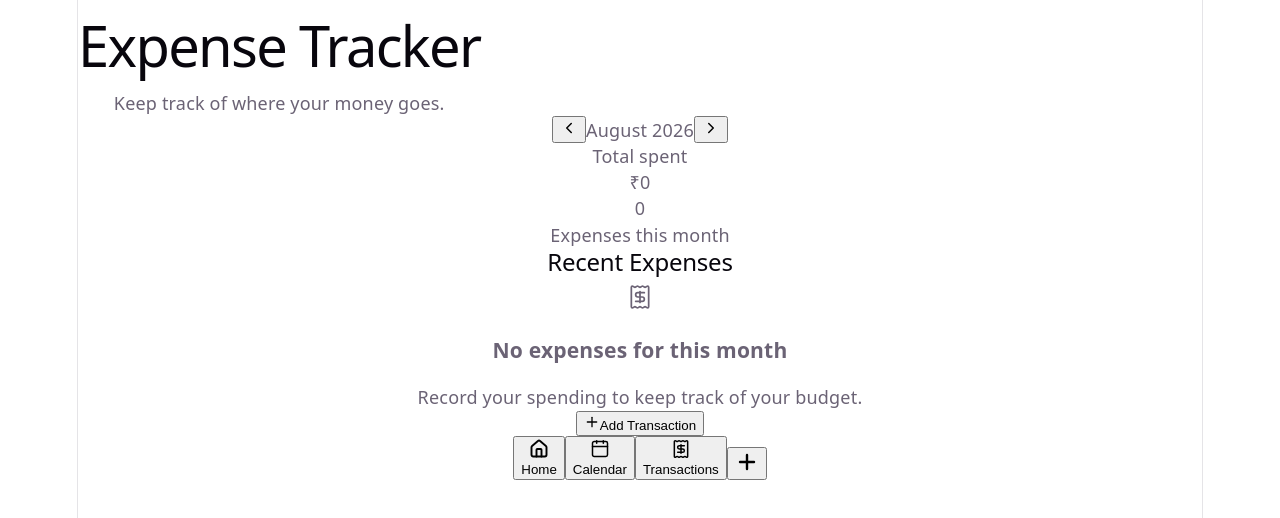
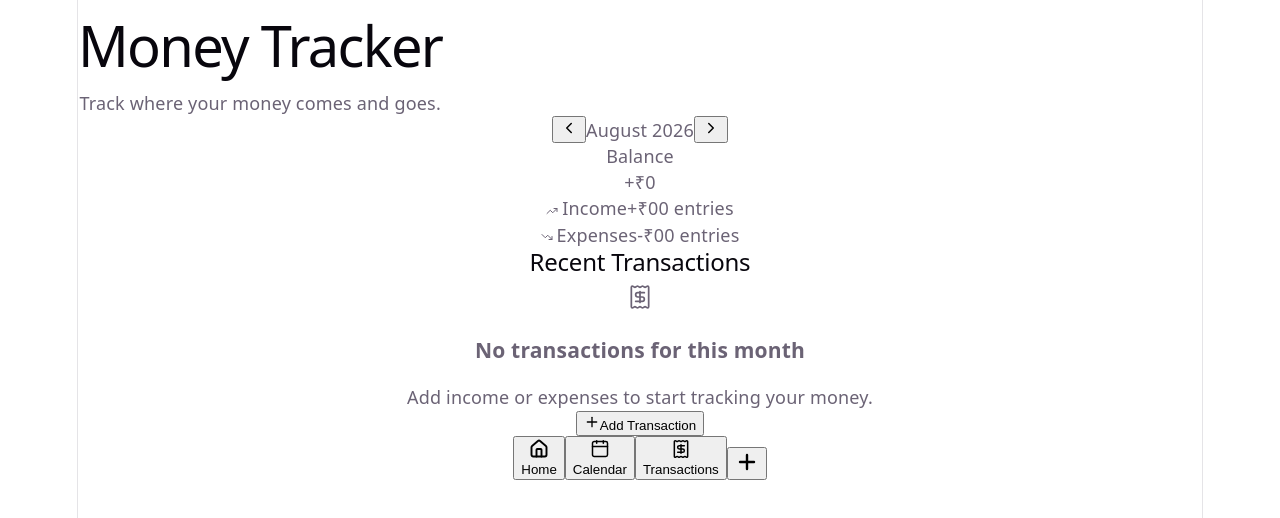
Before and after one commit to Arpan-Raval/Money_Tracker, a React (Vite) app: page / in a window 1280 px wide. Shown: the top 518 px of the page. Built offline with nearby package versions, Linux system fonts and the light colour scheme; the HTML template or start-up script is replaced by a standard one.

Commit message:
edit home page and monthly summary

```diff
--- a/src/components/MonthlySummary.jsx
+++ b/src/components/MonthlySummary.jsx
@@ -1,12 +1,16 @@
 import React from 'react';
 import { formatCurrency, formatDate } from '../utils/expenseUtils';
-import { ChevronLeft, ChevronRight } from 'lucide-react';
+import { ChevronLeft, ChevronRight, TrendingUp, TrendingDown } from 'lucide-react';
 
 export const MonthlySummary = ({
   currentYear,
   currentMonth,
   totalSpent,
+  monthlyIncome,
+  monthlyExpense,
   expensesCount,
+  incomeCount,
+  expenseOnlyCount,
   onPrevMonth,
   onNextMonth,
   onResetToCurrentMonth
@@ -15,9 +19,12 @@ export const MonthlySummary = ({
   const monthDateStr = `${currentYear}-${String(currentMonth).padStart(2, '0')}-01`;
   const monthTitle = formatDate(monthDateStr, 'monthYear');
 
+  const balance = (monthlyIncome || 0) - (monthlyExpense || 0);
+  const isPositive = balance >= 0;
+
   return (
-    <section aria-label="Monthly Spending Summary">
-      {/* Main Monthly Summary Card */}
+    <section aria-label="Monthly Financial Summary">
+      {/* Main Monthly Summary Card — Balance */}
       <div className="monthly-summary-card">
         <div className="monthly-summary-header">
           <button
@@ -48,16 +55,40 @@ export const MonthlySummary = ({
           </button>
         </div>
 
-        <div className="summary-label">Total spent</div>
-        <div className="summary-amount">{formatCurrency(totalSpent)}</div>
+        <div className="summary-label">Balance</div>
+        <div
+          className="summary-amount"
+          style={{ color: isPositive ? 'var(--income-primary)' : 'var(--expense-text)' }}
+        >
+          {isPositive ? '+' : '-'}{formatCurrency(Math.abs(balance))}
+        </div>
       </div>
 
-      {/* Expenses this month card */}
-      <div className="stat-card">
-        <div style={{ display: 'flex', flexDirection: 'column' }}>
-          <span className="stat-number">{expensesCount}</span>
-          <span className="stat-label">
-            {expensesCount === 1 ? 'Expense this month' : 'Expenses this month'}
+      {/* Income & Expense stat cards side by side */}
+      <div className="summary-stats-row">
+        <div className="summary-stat-mini">
+          <span className="stat-mini-label">
+            <TrendingUp size={12} style={{ marginRight: '4px', verticalAlign: 'middle' }} />
+            Income
+          </span>
+          <span className="stat-mini-amount amount-income">
+            +{formatCurrency(monthlyIncome || 0)}
+          </span>
+          <span className="stat-mini-count">
+            {incomeCount || 0} {(incomeCount || 0) === 1 ? 'entry' : 'entries'}
+          </span>
+        </div>
+
+        <div className="summary-stat-mini">
+          <span className="stat-mini-label">
+            <TrendingDown size={12} style={{ marginRight: '4px', verticalAlign: 'middle' }} />
+            Expenses
+          </span>
+          <span className="stat-mini-amount" style={{ color: 'var(--text-primary)' }}>
+            -{formatCurrency(monthlyExpense || 0)}
+          </span>
+          <span className="stat-mini-count">
+            {expenseOnlyCount || 0} {(expenseOnlyCount || 0) === 1 ? 'entry' : 'entries'}
           </span>
         </div>
       </div>
--- a/src/pages/Home.jsx
+++ b/src/pages/Home.jsx
@@ -4,9 +4,12 @@ import { MonthlySummary } from '../components/MonthlySummary';
 import { ExpenseCard } from '../components/ExpenseCard';
 import { EmptyState } from '../components/EmptyState';
 import {
-  getMonthlyTotal,
+  getMonthlyIncome,
+  getMonthlyExpenseOnly,
   getMonthlyExpensesCount,
   getExpensesByMonth,
+  getIncomeByMonth,
+  getExpensesByMonthOnly,
   sortExpensesNewestFirst
 } from '../utils/expenseUtils';
 
@@ -20,53 +23,60 @@ export const Home = ({
   onSelectExpense,
   onOpenAddModal
 }) => {
-  // Get expenses filtered by active month
-  const monthExpenses = getExpensesByMonth(expenses, currentYear, currentMonth);
-  const monthlyTotal = getMonthlyTotal(expenses, currentYear, currentMonth);
-  const expensesCount = getMonthlyExpensesCount(expenses, currentYear, currentMonth);
-  const sortedMonthExpenses = sortExpensesNewestFirst(monthExpenses);
+  // Get all transactions filtered by active month
+  const monthTransactions = getExpensesByMonth(expenses, currentYear, currentMonth);
+  const monthlyIncome = getMonthlyIncome(expenses, currentYear, currentMonth);
+  const monthlyExpense = getMonthlyExpenseOnly(expenses, currentYear, currentMonth);
+  const totalCount = getMonthlyExpensesCount(expenses, currentYear, currentMonth);
+  const incomeCount = getIncomeByMonth(expenses, currentYear, currentMonth).length;
+  const expenseOnlyCount = getExpensesByMonthOnly(expenses, currentYear, currentMonth).length;
+  const sortedTransactions = sortExpensesNewestFirst(monthTransactions);
 
   return (
     <div>
       <PageHeader
-        title="Expense Tracker"
-        subtitle="Keep track of where your money goes."
+        title="Money Tracker"
+        subtitle="Track where your money comes and goes."
       />
 
-      {/* Monthly Hero Summary Card & Count Card */}
+      {/* Monthly Hero Summary Card */}
       <MonthlySummary
         currentYear={currentYear}
         currentMonth={currentMonth}
-        totalSpent={monthlyTotal}
-        expensesCount={expensesCount}
+        totalSpent={monthlyExpense}
+        monthlyIncome={monthlyIncome}
+        monthlyExpense={monthlyExpense}
+        expensesCount={totalCount}
+        incomeCount={incomeCount}
+        expenseOnlyCount={expenseOnlyCount}
         onPrevMonth={onPrevMonth}
         onNextMonth={onNextMonth}
         onResetToCurrentMonth={onResetMonth}
       />
 
-      {/* Recent Expenses Header */}
+      {/* Recent Transactions Header */}
       <div className="section-header">
-        <h2 className="section-title">Recent Expenses</h2>
-        {sortedMonthExpenses.length > 0 && (
-          <span className="section-count">{sortedMonthExpenses.length} items</span>
+        <h2 className="section-title">Recent Transactions</h2>
+        {sortedTransactions.length > 0 && (
+          <span className="section-count">{sortedTransactions.length} items</span>
         )}
       </div>
 
-      {/* Expense List or Empty State */}
-      {sortedMonthExpenses.length > 0 ? (
+      {/* Transaction List or Empty State */}
+      {sortedTransactions.length > 0 ? (
         <div className="expense-list">
-          {sortedMonthExpenses.map((expense) => (
+          {sortedTransactions.map((transaction) => (
             <ExpenseCard
-              key={expense.id}
-              expense={expense}
+              key={transaction.id}
+              expense={transaction}
               onClick={onSelectExpense}
             />
           ))}
         </div>
       ) : (
         <EmptyState
-          title="No expenses for this month"
-          subtitle="Record your spending to keep track of your budget."
+          title="No transactions for this month"
+          subtitle="Add income or expenses to start tracking your money."
           onAddExpense={onOpenAddModal}
         />
       )}
--- a/src/styles/global.css
+++ b/src/styles/global.css
@@ -1,5 +1,5 @@
 /* ==========================================================================
-   EXPENSE TRACKER 2.0 - DESIGN SYSTEM & GLOBAL STYLES
+   MONEY TRACKER 2.0 - DESIGN SYSTEM & GLOBAL STYLES
    Minimal Dark Charcoal / Obsidian Aesthetic
    ========================================================================== */
 
@@ -36,6 +36,16 @@
   --accent-subtle: rgba(79, 128, 255, 0.12);
   --accent-subtle-hover: rgba(79, 128, 255, 0.18);
   --accent-text: #ffffff;
+
+  /* Income Accent (Green) */
+  --income-primary: #34d399;
+  --income-hover: #2bc48d;
+  --income-subtle: rgba(52, 211, 153, 0.12);
+  --income-subtle-hover: rgba(52, 211, 153, 0.18);
+  --income-text: #34d399;
+
+  /* Expense Accent (Soft Red-Orange) */
+  --expense-text: #f87171;
 
   /* Danger / Destructive for confirmation */
   --danger-primary: #ef4444;
@@ -994,3 +1004,203 @@ body {
   from { transform: scale(0.92); opacity: 0; }
   to { transform: scale(1); opacity: 1; }
 }
+
+/* ==========================================================================
+   TYPE TOGGLE (Income / Expense pill buttons in form)
+   ========================================================================== */
+.type-toggle-group {
+  display: flex;
+  gap: 8px;
+  margin-bottom: 22px;
+}
+
+.type-toggle-btn {
+  flex: 1;
+  padding: 12px 16px;
+  border-radius: var(--radius-button);
+  border: 1px solid var(--border-card);
+  background-color: var(--bg-card);
+  color: var(--text-secondary);
+  font-size: 15px;
+  font-weight: 600;
+  font-family: inherit;
+  cursor: pointer;
+  display: flex;
+  align-items: center;
+  justify-content: center;
+  gap: 8px;
+  transition: all var(--transition-fast);
+}
+
+.type-toggle-btn:hover {
+  background-color: var(--bg-card-hover);
+  border-color: var(--border-hover);
+}
+
+.type-toggle-btn.active-income {
+  background-color: var(--income-subtle);
+  border-color: var(--income-primary);
+  color: var(--income-primary);
+}
+
+.type-toggle-btn.active-expense {
+  background-color: var(--accent-subtle);
+  border-color: var(--accent-primary);
+  color: var(--accent-primary);
+}
+
+/* ==========================================================================
+   FILTER TABS (All / Income / Expenses on transactions page)
+   ========================================================================== */
+.filter-tabs {
+  display: flex;
+  gap: 8px;
+  margin-bottom: 16px;
+}
+
+.filter-tab {
+  flex: 1;
+  padding: 10px 12px;
+  border-radius: var(--radius-pill);
+  border: 1px solid var(--border-card);
+  background-color: transparent;
+  color: var(--text-secondary);
+  font-size: 13px;
+  font-weight: 600;
+  font-family: inherit;
+  cursor: pointer;
+  transition: all var(--transition-fast);
+  text-align: center;
+}
+
+.filter-tab:hover {
+  background-color: var(--bg-card-hover);
+  border-color: var(--border-hover);
+}
+
+.filter-tab.active {
+  background-color: var(--accent-subtle);
+  border-color: var(--accent-primary);
+  color: var(--accent-primary);
+}
+
+.filter-tab.active-income {
+  background-color: var(--income-subtle);
+  border-color: var(--income-primary);
+  color: var(--income-primary);
+}
+
+/* ==========================================================================
+   INCOME / EXPENSE AMOUNT COLORS
+   ========================================================================== */
+.amount-income {
+  color: var(--income-text) !important;
+}
+
+.amount-expense {
+  color: var(--text-primary);
+}
+
+/* ==========================================================================
+   TYPE BADGE (shown in details view)
+   ========================================================================== */
+.type-badge {
+  display: inline-flex;
+  align-items: center;
+  gap: 5px;
+  font-size: 11px;
+  font-weight: 700;
+  text-transform: uppercase;
+  letter-spacing: 0.06em;
+  padding: 4px 10px;
+  border-radius: var(--radius-pill);
+}
+
+.type-badge.income {
+  background-color: var(--income-subtle);
+  color: var(--income-primary);
+}
+
+.type-badge.expense {
+  background-color: var(--accent-subtle);
+  color: var(--accent-primary);
+}
+
+/* ==========================================================================
+   CALENDAR DUAL INDICATORS
+   ========================================================================== */
+.calendar-day-indicators {
+  display: flex;
+  gap: 3px;
+  margin-top: 3px;
+  align-items: center;
+  justify-content: center;
+}
+
+.calendar-dot-income {
+  width: 4px;
+  height: 4px;
+  border-radius: 50%;
+  background-color: var(--income-primary);
+}
+
+.calendar-dot-expense {
+  width: 4px;
+  height: 4px;
+  border-radius: 50%;
+  background-color: var(--accent-primary);
+}
+
+.calendar-day-cell.selected .calendar-dot-income,
+.calendar-day-cell.selected .calendar-dot-expense {
+  background-color: #ffffff;
+}
+
+/* ==========================================================================
+   SUMMARY STAT CARDS (Balance / Income / Expense row)
+   ========================================================================== */
+.summary-stats-row {
+  display: grid;
+  grid-template-columns: 1fr 1fr;
+  gap: 10px;
+  margin-bottom: 24px;
+}
+
+.summary-stat-mini {
+  background-color: var(--bg-card-subtle);
+  border: 1px solid var(--border-card);
+  border-radius: var(--radius-card);
+  padding: 14px 16px;
+  display: flex;
+  flex-direction: column;
+  gap: 4px;
+}
+
+.summary-stat-mini .stat-mini-label {
+  font-size: 11px;
+  font-weight: 600;
+  text-transform: uppercase;
+  letter-spacing: 0.05em;
+  color: var(--text-muted);
+}
+
+.summary-stat-mini .stat-mini-amount {
+  font-size: 18px;
+  font-weight: 700;
+  letter-spacing: -0.02em;
+}
+
+.summary-stat-mini .stat-mini-count {
+  font-size: 12px;
+  color: var(--text-muted);
+  font-weight: 500;
+}
+
+/* Transaction card left-border accent */
+.expense-card.type-income {
+  border-left: 3px solid var(--income-primary);
+}
+
+.expense-card.type-expense {
+  border-left: 3px solid var(--accent-primary);
+}
```
